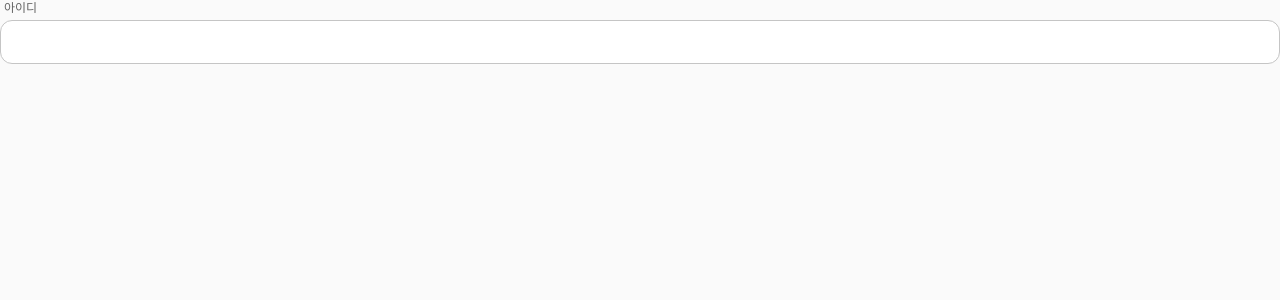
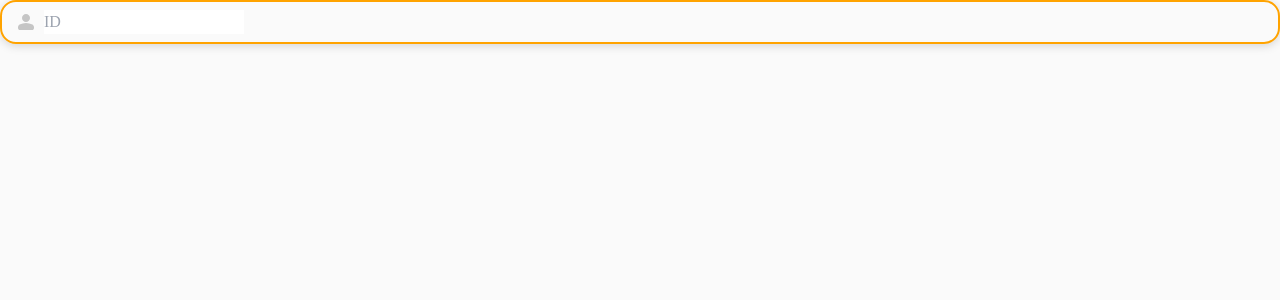
Before and after one commit to 2kmkmkm/SolarLog-FE, a React (Vite) app: page /login in a window 1280 px wide. Shown: the top 300 px of the page. Built offline with nearby package versions, Linux system fonts and the light colour scheme; the HTML template or start-up script is replaced by a standard one; a web font is replaced by a local one.

Commit message:
design: Implement LoginInput

```diff
--- a/src/App.tsx
+++ b/src/App.tsx
@@ -1,8 +1,8 @@
-import LabelInput from "@components/common/signup/LabelInput";
+import LoginInput from "@components/login/LoginInput";
 function App() {
   return (
     <>
-      <LabelInput label="아이디" />
+      <LoginInput icon="material-symbols:person-rounded" placeholder="ID" />
     </>
   );
 }
--- /dev/null
+++ b/src/components/login/LoginInput.tsx
@@ -0,0 +1,16 @@
+import { Icon } from "@iconify/react";
+
+export default function LoginInput({
+  icon,
+  placeholder,
+}: {
+  icon: string;
+  placeholder: string;
+}) {
+  return (
+    <div className="shadow-input px-3 py-2 flex gap-1.5 border-[2.5px] border-main rounded-2xl">
+      <Icon icon={icon} className="text-lightgray w-6 h-6" />
+      <input className="body1" placeholder={placeholder} />
+    </div>
+  );
+}
```
